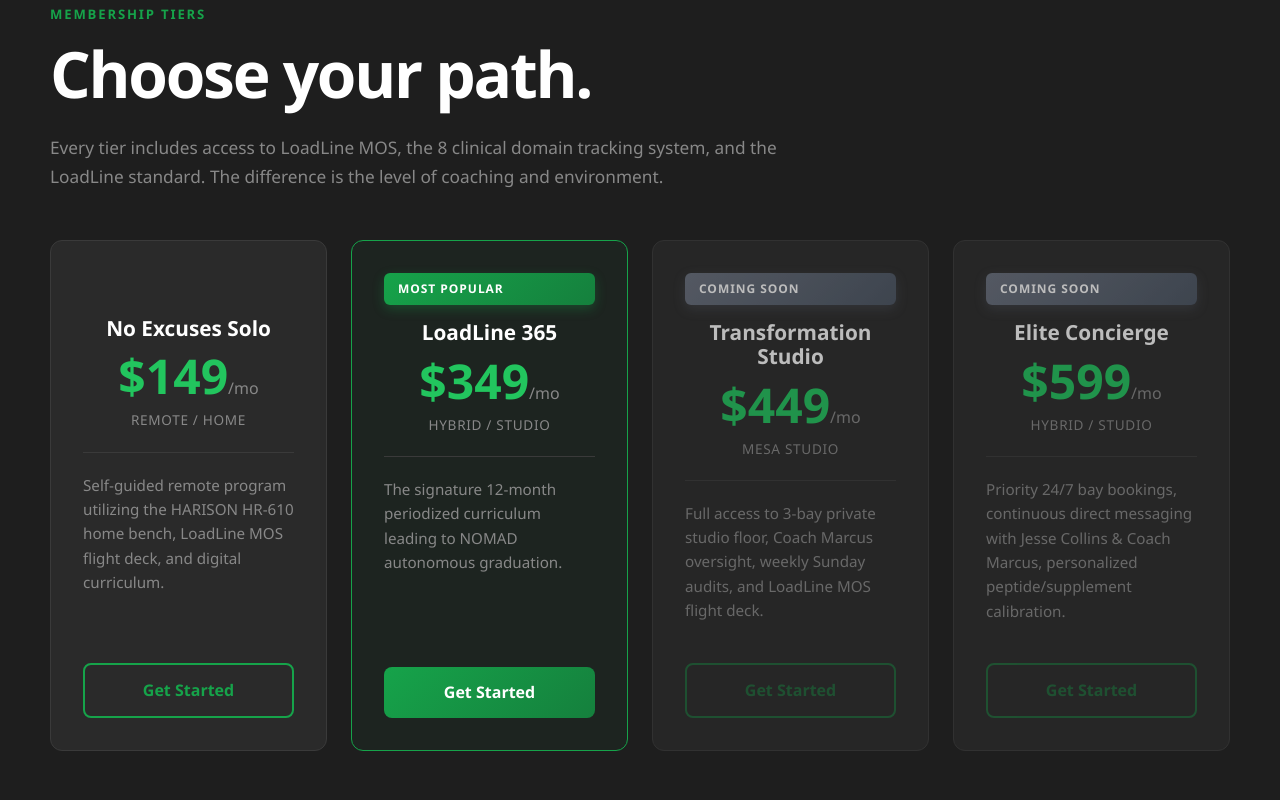
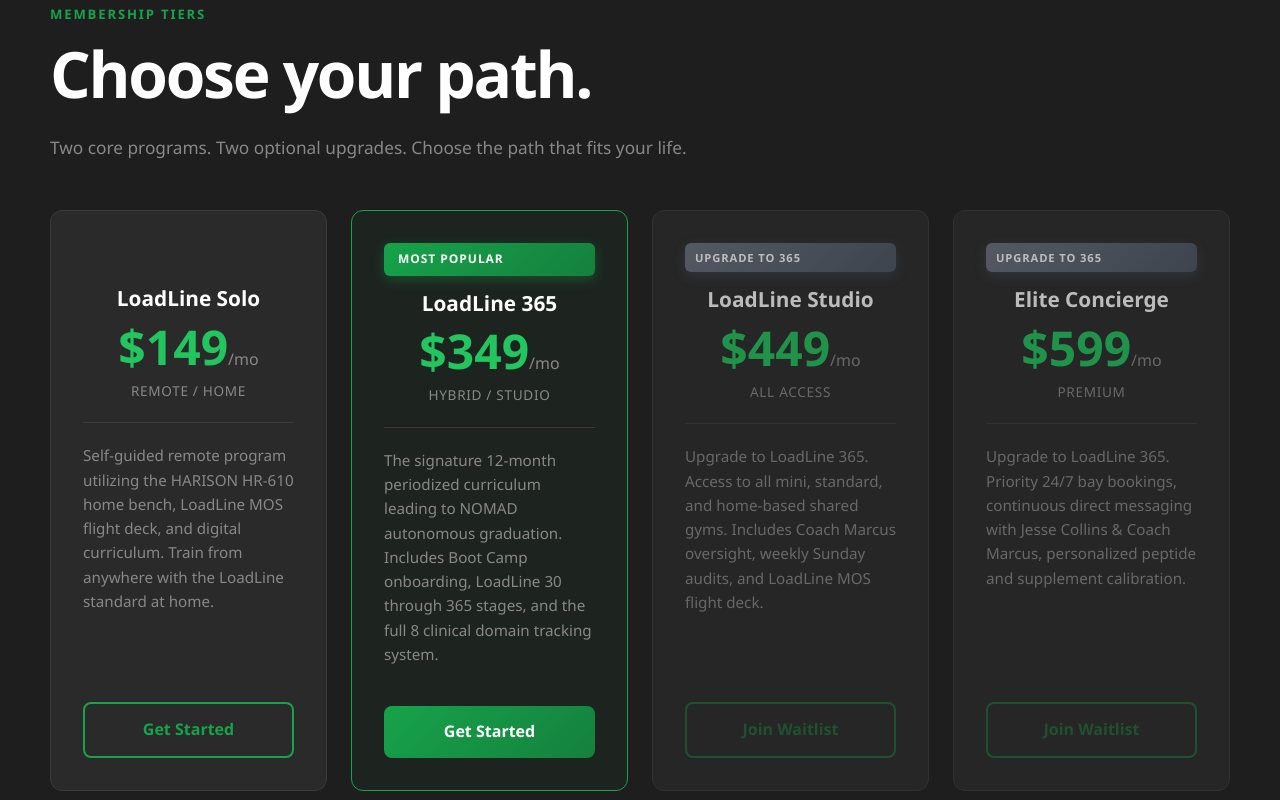
Before and after one commit to noexcusesjesse/LLFLanding, a website: page index.html in a window 1280 px wide. Shown: the part 8080-8880 px from the top of the page. Drawn offline with Linux system fonts and the light colour scheme.

Commit message:
Restructure pricing: Solo and 365 are core, Studio and Elite are upgrades

```diff
--- a/index.html
+++ b/index.html
@@ -326,17 +326,17 @@
       <div class="container">
         <p class="eyebrow">MEMBERSHIP TIERS</p>
         <h2>Choose your path.</h2>
-        <p class="section-lead">Every tier includes access to LoadLine MOS, the 8 clinical domain tracking system, and the LoadLine standard. The difference is the level of coaching and environment.</p>
+        <p class="section-lead">Two core programs. Two optional upgrades. Choose the path that fits your life.</p>
 
         <div class="pricing-grid">
           <div class="pricing-card">
             <span class="pricing-badge-spacer"></span>
             <div class="pricing-header">
-              <h3>No Excuses Solo</h3>
+              <h3>LoadLine Solo</h3>
               <div class="pricing-price">$149<span>/mo</span></div>
               <p class="pricing-environment">Remote / Home</p>
             </div>
-            <p class="pricing-description">Self-guided remote program utilizing the HARISON HR-610 home bench, LoadLine MOS flight deck, and digital curriculum.</p>
+            <p class="pricing-description">Self-guided remote program utilizing the HARISON HR-610 home bench, LoadLine MOS flight deck, and digital curriculum. Train from anywhere with the LoadLine standard at home.</p>
             <div class="pricing-btn-wrapper"><a class="button button-outline" href="#contact-form">Get Started</a></div>
           </div>
 
@@ -347,30 +347,30 @@
               <div class="pricing-price">$349<span>/mo</span></div>
               <p class="pricing-environment">Hybrid / Studio</p>
             </div>
-            <p class="pricing-description">The signature 12-month periodized curriculum leading to NOMAD autonomous graduation.</p>
+            <p class="pricing-description">The signature 12-month periodized curriculum leading to NOMAD autonomous graduation. Includes Boot Camp onboarding, LoadLine 30 through 365 stages, and the full 8 clinical domain tracking system.</p>
             <div class="pricing-btn-wrapper"><a class="button button-primary" href="#contact-form">Get Started</a></div>
           </div>
 
           <div class="pricing-card coming-soon">
-            <span class="pricing-badge coming-soon-badge">Coming Soon</span>
+            <span class="pricing-badge coming-soon-badge">Upgrade to 365</span>
             <div class="pricing-header">
-              <h3>Transformation Studio</h3>
+              <h3>LoadLine Studio</h3>
               <div class="pricing-price">$449<span>/mo</span></div>
-              <p class="pricing-environment">Mesa Studio</p>
+              <p class="pricing-environment">All Access</p>
             </div>
-            <p class="pricing-description">Full access to 3-bay private studio floor, Coach Marcus oversight, weekly Sunday audits, and LoadLine MOS flight deck.</p>
-            <div class="pricing-btn-wrapper"><a class="button button-outline" href="#contact-form">Get Started</a></div>
+            <p class="pricing-description">Upgrade to LoadLine 365. Access to all mini, standard, and home-based shared gyms. Includes Coach Marcus oversight, weekly Sunday audits, and LoadLine MOS flight deck.</p>
+            <div class="pricing-btn-wrapper"><a class="button button-outline" href="#contact-form">Join Waitlist</a></div>
           </div>
 
           <div class="pricing-card coming-soon">
-            <span class="pricing-badge coming-soon-badge">Coming Soon</span>
+            <span class="pricing-badge coming-soon-badge">Upgrade to 365</span>
             <div class="pricing-header">
               <h3>Elite Concierge</h3>
               <div class="pricing-price">$599<span>/mo</span></div>
-              <p class="pricing-environment">Hybrid / Studio</p>
+              <p class="pricing-environment">Premium</p>
             </div>
-            <p class="pricing-description">Priority 24/7 bay bookings, continuous direct messaging with Jesse Collins & Coach Marcus, personalized peptide/supplement calibration.</p>
-            <div class="pricing-btn-wrapper"><a class="button button-outline" href="#contact-form">Get Started</a></div>
+            <p class="pricing-description">Upgrade to LoadLine 365. Priority 24/7 bay bookings, continuous direct messaging with Jesse Collins & Coach Marcus, personalized peptide and supplement calibration.</p>
+            <div class="pricing-btn-wrapper"><a class="button button-outline" href="#contact-form">Join Waitlist</a></div>
           </div>
         </div>
       </div>
--- a/styles.css
+++ b/styles.css
@@ -1020,6 +1020,8 @@ p { font-size: 1.08rem; color: var(--text-primary); }
   background: linear-gradient(135deg, #6b7280, #4b5563);
   color: white;
   box-shadow: 0 4px 12px rgba(107, 114, 128, 0.3);
+  font-size: 0.7rem;
+  padding: 5px 10px;
 }
 
 .pricing-card.coming-soon:hover {
```
